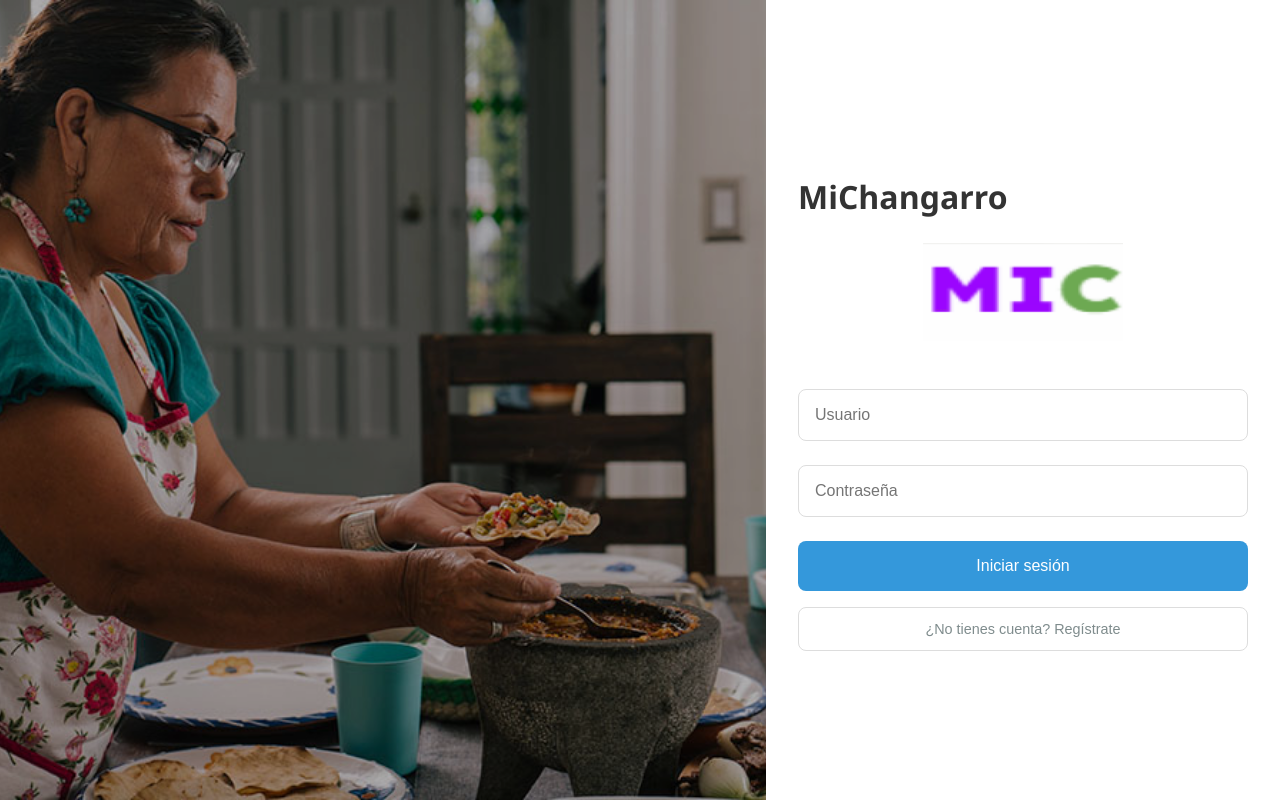
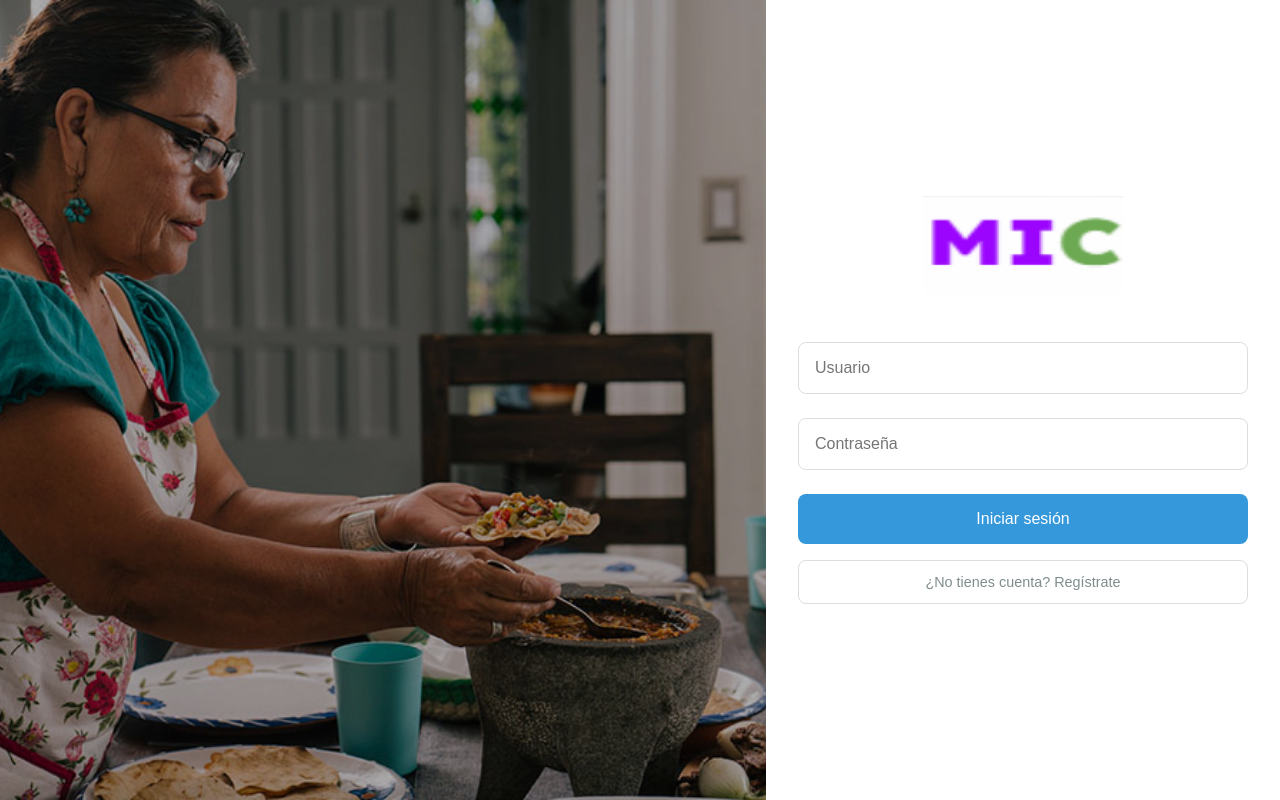
Before and after one commit to lilbovio/mychangarro, a React (Vite) app in the folder frontend/: page / in a window 1280 px wide. Built offline with nearby package versions, Linux system fonts and the light colour scheme.

Commit message:
actualizacion del login

```diff
--- a/frontend/src/pages/Login.jsx
+++ b/frontend/src/pages/Login.jsx
@@ -26,7 +26,7 @@ function Login() {
         {/* Aquí va tu imagen */}
       </div>
       <form onSubmit={handleSubmit} className={styles.loginForm}>
-        <div><h1>MiChangarro</h1></div>
+        {/* <div className={}><h1>MiChangarro</h1></div> */}
         <div className={styles.logoContainer}>
         <img src={logo} alt="Logo" className={styles.logo} /> {/*  AQUI PUSE EL LOGO DENTRO DEL FORM */}
       </div>
```
